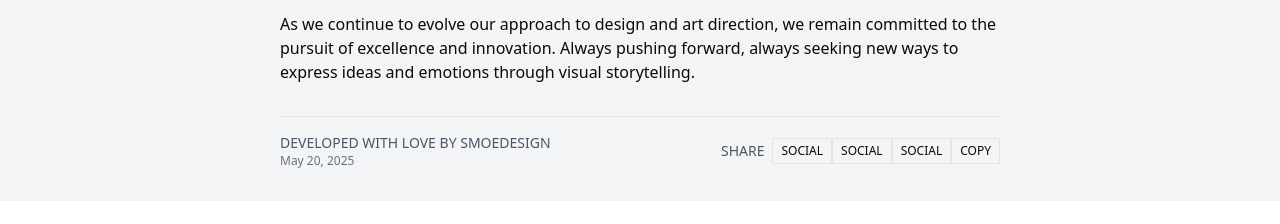
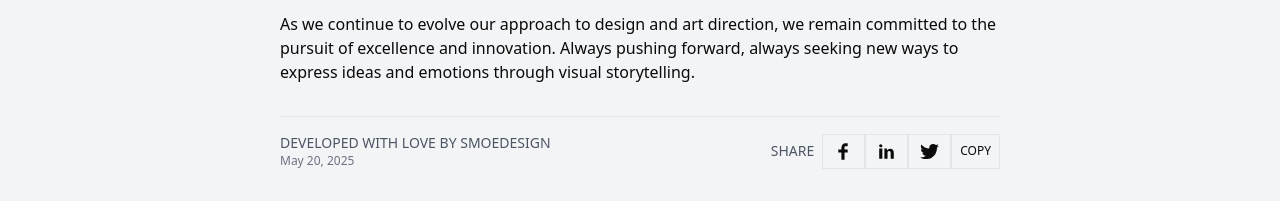
Before and after one commit to MOESALAHELDIN/smoedesign-portfolio, a Next.js app: page /articles/art-vision-direction-1 in a window 1280 px wide. Shown: the part 1000-1224 px from the top of the page. Built offline with nearby package versions, Linux system fonts and the light colour scheme.

Commit message:
update articals

```diff
--- a/app/articles/[slug]/page.tsx
+++ b/app/articles/[slug]/page.tsx
@@ -4,6 +4,7 @@ import Link from "next/link"
 import { Menu } from "lucide-react"
 import { getArticleBySlug, getRelatedArticles } from "@/lib/articles"
 import { notFound } from "next/navigation"
+import { TiSocialFacebook,TiSocialLinkedin,TiSocialTwitter   } from "react-icons/ti";
 
 export default async function ArticlePage({ params }: { params: { slug: string } }) {
 
@@ -78,9 +79,9 @@ export default async function ArticlePage({ params }: { params: { slug: string }
             <div className="flex items-center gap-2">
               <span className="text-gray-600">SHARE</span>
               <div className="flex">
-                <button className="border px-2 py-1 text-xs">SOCIAL</button>
-                <button className="border px-2 py-1 text-xs">SOCIAL</button>
-                <button className="border px-2 py-1 text-xs">SOCIAL</button>
+                <button className="border px-2 py-1 text-xs"><TiSocialFacebook size={25} /></button>
+                <button className="border px-2 py-1 text-xs"><TiSocialLinkedin size={25}/></button>
+                <button className="border px-2 py-1 text-xs"><TiSocialTwitter size={25}/></button>
                 <button className="border px-2 py-1 text-xs">COPY</button>
               </div>
             </div>
--- a/package.json
+++ b/package.json
@@ -7,7 +7,8 @@
     "build": "next build",
     "start": "next start",
     "lint": "next lint",
-"typegen": "npx sanity@latest schema extract && npx sanity@latest typegen generate"  },
+    "typegen": "npx sanity@latest schema extract && npx sanity@latest typegen generate"
+  },
   "dependencies": {
     "@emotion/is-prop-valid": "latest",
     "@hookform/resolvers": "^3.9.1",
@@ -58,6 +59,7 @@
     "react-day-picker": "8.10.1",
     "react-dom": "^19",
     "react-hook-form": "^7.54.1",
+    "react-icons": "^5.5.0",
     "react-resizable-panels": "^2.1.7",
     "recharts": "2.15.0",
     "sanity": "^3.88.3",
```
Also changed, not shown: 1 other file (tests, documents, lock files or other folders).
